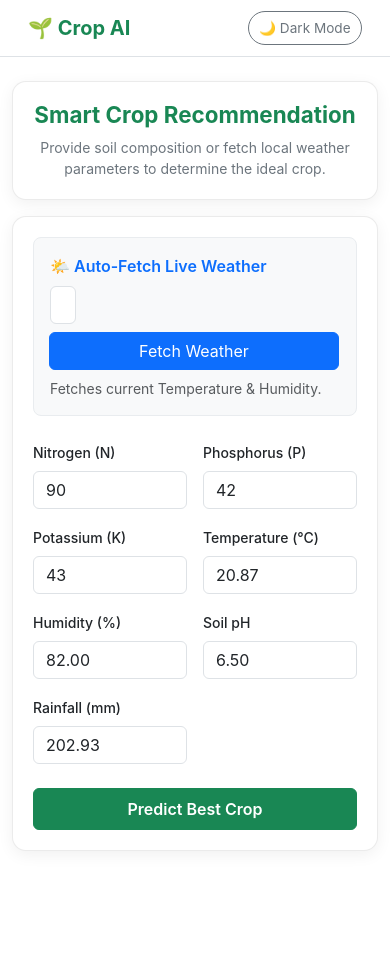
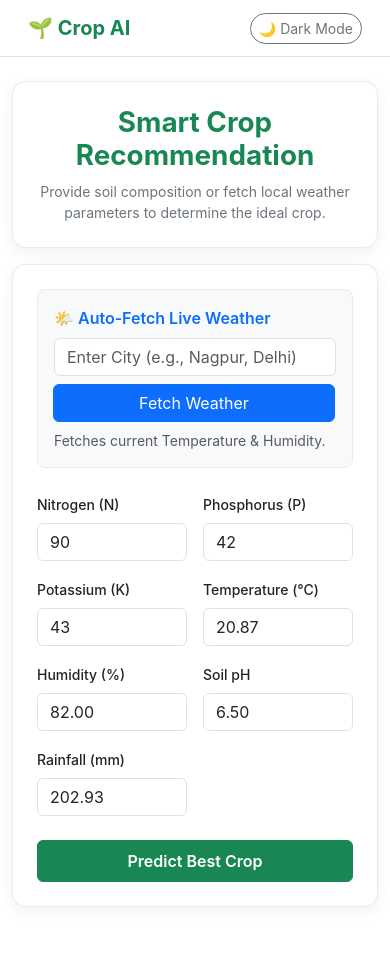
Before and after one commit to itz-coderarnab/crop-recommendation-api, a FastAPI app: page / in a window 390 px wide. Before the commit the page ends 851 px from the top, so only its background shows below. Run offline with FastAPI, Linux system fonts and the light colour scheme.

Commit message:
Fix mobile width bug on city input box

```diff
--- a/app/templates/index.html
+++ b/app/templates/index.html
@@ -52,14 +52,19 @@
 
         /* Mobile Layout Optimizations */
         @media (max-width: 576px) {
-            .container { padding-left: 12px; padding-right: 12px; }
-            .main-title { font-size: 1.4rem; }
-            .card { padding: 1.25rem !important; }
-            .btn-theme-toggle { font-size: 0.85rem; padding: 0.35rem 0.65rem; }
-            .input-group-mobile { flex-direction: column; }
-            .input-group-mobile input { border-radius: 0.375rem !important; margin-bottom: 0.5rem; }
-            .input-group-mobile button { border-radius: 0.375rem !important; width: 100%; }
-        }
+    .input-group-mobile {
+        flex-direction: column;
+    }
+    .input-group-mobile input {
+        width: 100% !important;
+        border-radius: 0.375rem !important;
+        margin-bottom: 0.5rem;
+    }
+    .input-group-mobile button {
+        width: 100% !important;
+        border-radius: 0.375rem !important;
+    }
+}
     </style>
 </head>
 <body>
```
